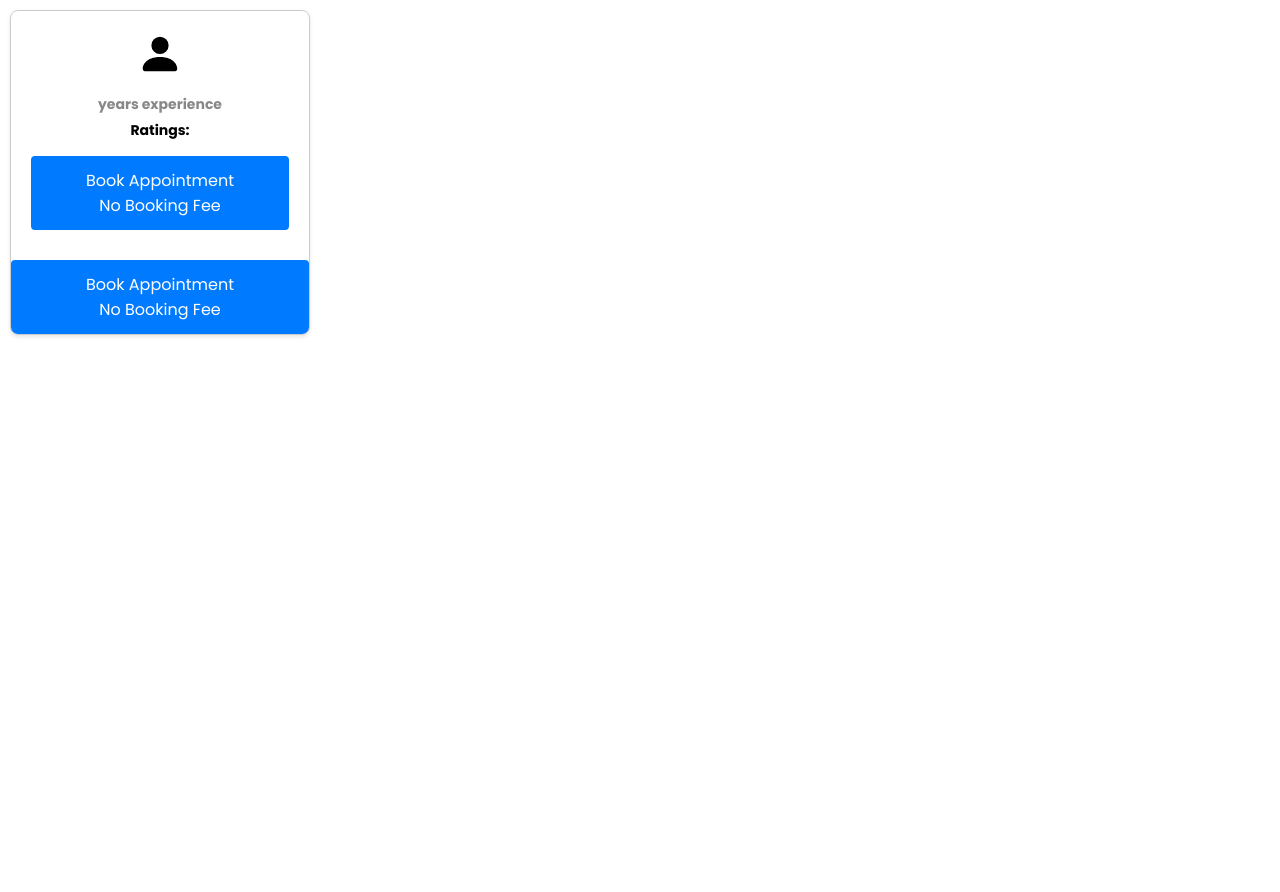
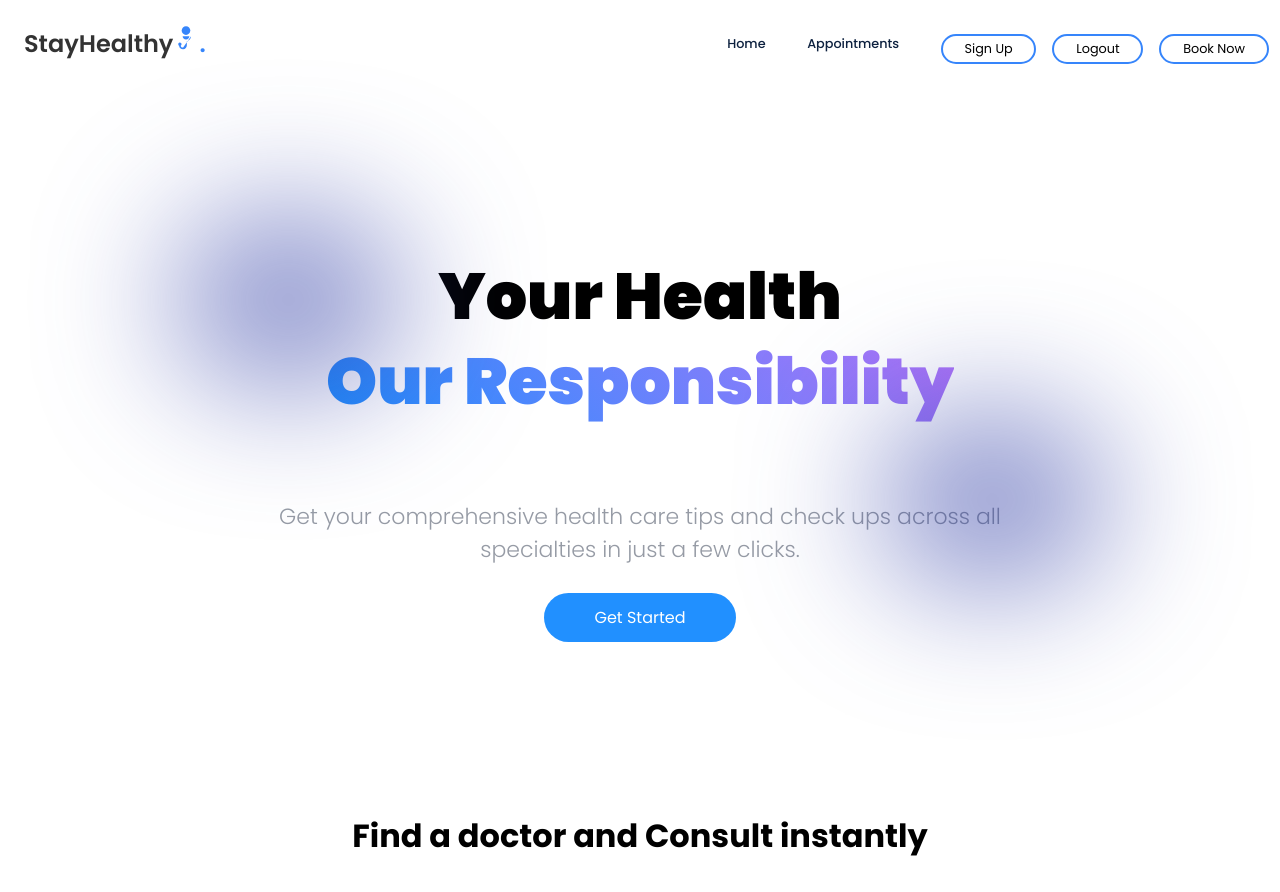
Before and after one commit to TrustCode01/med-app-test, a React (Create React App) app: page /FindDoctorSearchIC in a window 1280 px wide. Shown: the top 892 px of the page. Before the commit the page ends 800 px from the top, so only its background shows below. Built offline with nearby package versions, Linux system fonts and the light colour scheme.

Commit message:
trying to debug the instant consultation component

```diff
--- a/src/App.js
+++ b/src/App.js
@@ -4,20 +4,20 @@ import Landing_Page from './Components/Landing_Page/Landing_Page';
 import Sign_Up from './Components/Sign_Up/Sign_Up';
 import Login from './Components/Login/Login';
 import InstantConsultation from './Components/InstantConsultationBooking/InstantConsultation';
-import DoctorCard from './Components/DoctorCard/DoctorCard';
+import FindDoctorSearchIC from './Components/InstantConsultationBooking/FindDoctorSearchIC/FindDoctorSearchIC'
 function App() {
   return (
     <div className='App'>
          {/* Set up BrowserRouter for routing */}
         <BrowserRouter>
-           <DoctorCard/>
+           <Landing_Page/>
            <Routes>
                {/* Set up the Routes for different pages */}
           <Route Home path='/'/>
           <Route path="Sign_Up" element={<Sign_Up/>} />
           <Route path="Login" element={<Login />} />
-          <Route path="/InstantConsultation" element={<InstantConsultation />} />
-
+          <Route path="/instant-consultation" element={<InstantConsultation />} />
+          <Route path='FindDoctorSearchIC' element={<FindDoctorSearchIC/>}/>
       </Routes>
         </BrowserRouter>
 
--- a/src/Components/DoctorCard/DoctorCard.js
+++ b/src/Components/DoctorCard/DoctorCard.js
@@ -42,12 +42,12 @@ const DoctorCard = ({ name, speciality, experience, ratings, profilePic }) => {
           <div className="doctor-card-detail-consultationfees">Ratings: {ratings}</div>
         </div>
         {/* for reference  */}
-              <div>
+            {/*  <div>
                     <button className='book-appointment-btn'>
                         <div>Book Appointment</div>
                         <div>No Booking Fee</div>
                     </button>
-              </div>
+  </div>*/}
          </div>
 
 
--- a/src/Components/InstantConsultationBooking/FindDoctorSearchIC/FindDoctorSearchIC.js
+++ b/src/Components/InstantConsultationBooking/FindDoctorSearchIC/FindDoctorSearchIC.js
@@ -15,7 +15,7 @@ const FindDoctorSearchIC = () => {
     const handleDoctorSelect = (speciality) => {
         setSearchDoctor(speciality);
         setDoctorResultHidden(true);
-        navigate(`/instant-consultation?speciality=${speciality}`);
+        navigate(`instant-onsultation?speciality=${speciality}`);
         window.location.reload();
     }
     return (
--- a/src/Components/Navbar/Navbar.js
+++ b/src/Components/Navbar/Navbar.js
@@ -60,7 +60,7 @@ function Navbar() {
             </Link>
           </li>
           <li className="link">
-            <Link to="InstantConsultation">
+            <Link to="/instant-consultation">
               <button className="btn1">Book Now</button>
             </Link>
           </li>
```
Also changed, not shown: src/Components/FindDoctorSearch/FindDoctorSearch.css (renamed from src/FindDoctorSearch/FindDoctorSearch.css), src/Components/FindDoctorSearch/FindDoctorSearch.js (renamed from src/FindDoctorSearch/FindDoctorSearch.js).
